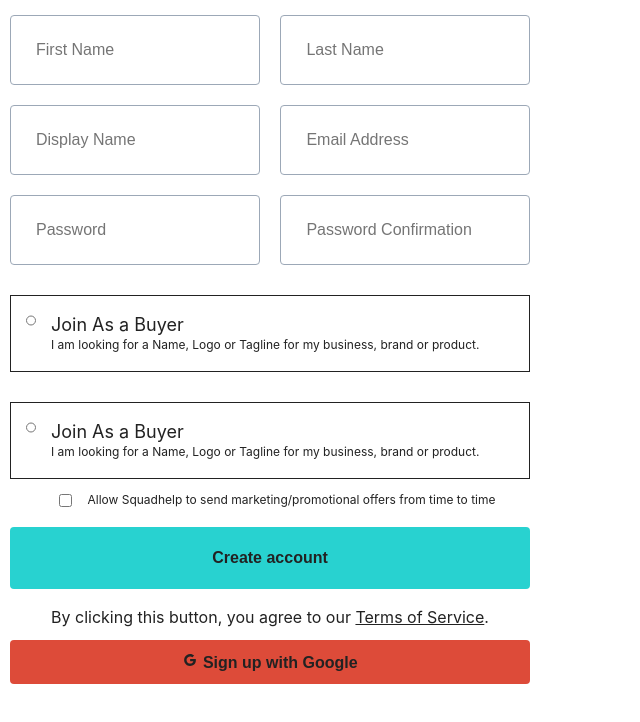
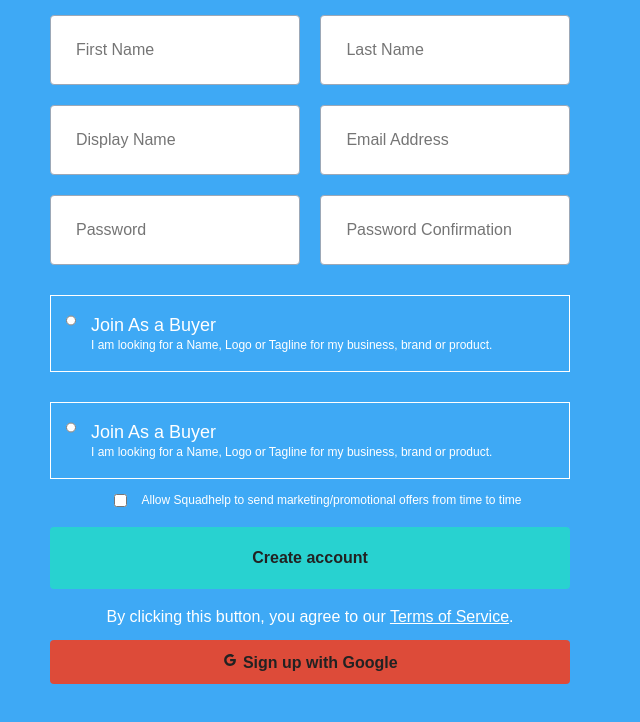
Before and after one commit to Denys-Fadieiev/sign-up-formik, a React (Create React App) app: page / in a window 1280 px wide. Shown: the top 722 px of the page, without its empty margins (0-640 px from the left). Built offline with nearby package versions, Linux system fonts and the light colour scheme.

Commit message:
add body styles

```diff
--- a/src/index.css
+++ b/src/index.css
@@ -1,13 +1,8 @@
 body {
-  margin: 0;
-  font-family: -apple-system, BlinkMacSystemFont, 'Segoe UI', 'Roboto', 'Oxygen',
-    'Ubuntu', 'Cantarell', 'Fira Sans', 'Droid Sans', 'Helvetica Neue',
-    sans-serif;
-  -webkit-font-smoothing: antialiased;
-  -moz-osx-font-smoothing: grayscale;
+  background-color: #3ea9f5;
+  color: #ffffff;
+  font-family: sans-serif;
+  font-size: 16px;
+  max-width: 1200px;
+  margin: 0 auto;
 }
-
-code {
-  font-family: source-code-pro, Menlo, Monaco, Consolas, 'Courier New',
-    monospace;
-}
```
